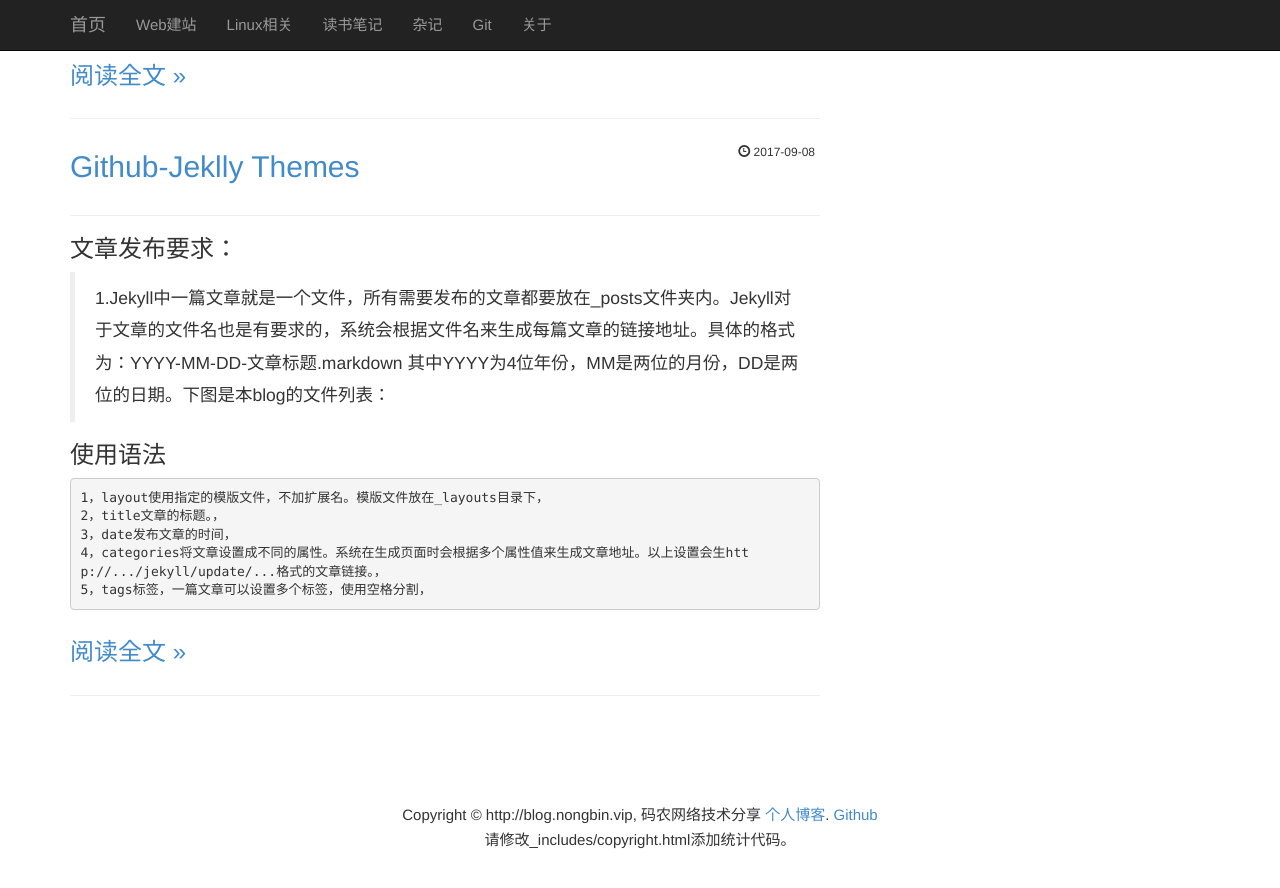
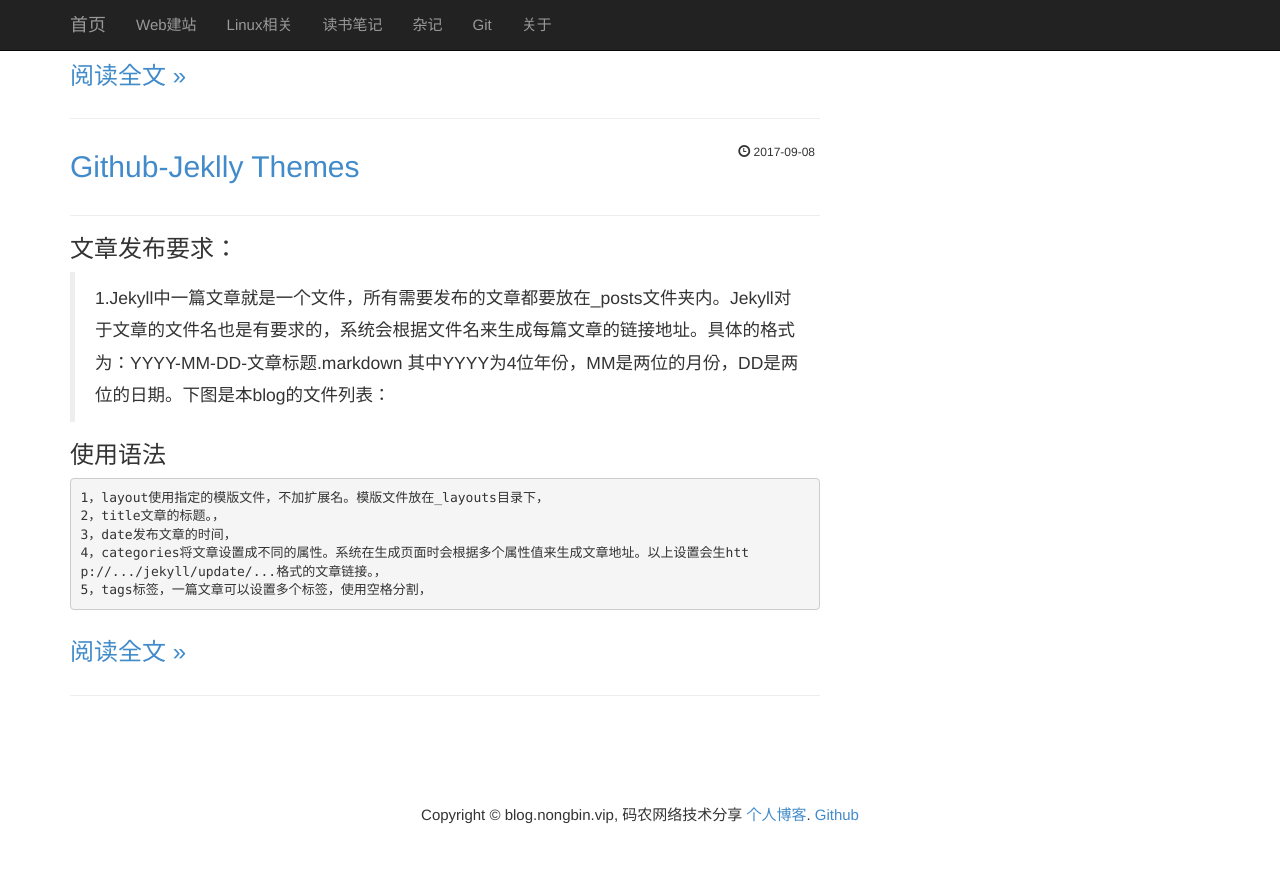
Before and after one commit to nongbin/blog, a Jekyll site: the page built from index.html, in a window 1280 px wide and 900 px high, scrolled down 2649 px. Shown: the top 888 px of the window. Built offline with Jekyll 4.4.1, drawn with Linux system fonts in a browser that asks for light colours; the list of posts is cut into pages by our own code; comment, search, counter and statistics services are not loaded; some of the changed lines change nothing that is shown.

Commit message:
no message

```diff
--- a/_config.yml
+++ b/_config.yml
@@ -8,7 +8,7 @@
 email: 1784855023@qq.com
 name: "农斌个人博客"
 url: http://blog.nongbin.vip
-domain: http://blog.nongbin.vip
+domain: blog.nongbin.vip
 all_categories: [
 ["web", "Web建站","/posts/web.html"],
 ["linux", "Linux相关","/posts/linux.html"],
--- a/_includes/copyright.html
+++ b/_includes/copyright.html
@@ -1,5 +1,5 @@
             <div style="text-align:center;margin-top:15px;">
 				Copyright &copy; {{ site.domain }}, 码农网络技术分享 <a href="http://blog.nongbin.online">个人博客</a>. <a href="https://github.com/nongbin/nongbin.github.io">Github</a>
 				<br/>
-				请修改_includes/copyright.html添加统计代码。
+				<script type="text/javascript">var cnzz_protocol = (("https:" == document.location.protocol) ? " https://" : " http://");document.write(unescape("%3Cspan id='cnzz_stat_icon_1264371752'%3E%3C/span%3E%3Cscript src='" + cnzz_protocol + "s22.cnzz.com/z_stat.php%3Fid%3D1264371752%26show%3Dpic1' type='text/javascript'%3E%3C/script%3E"));</script>
             </div>
```
